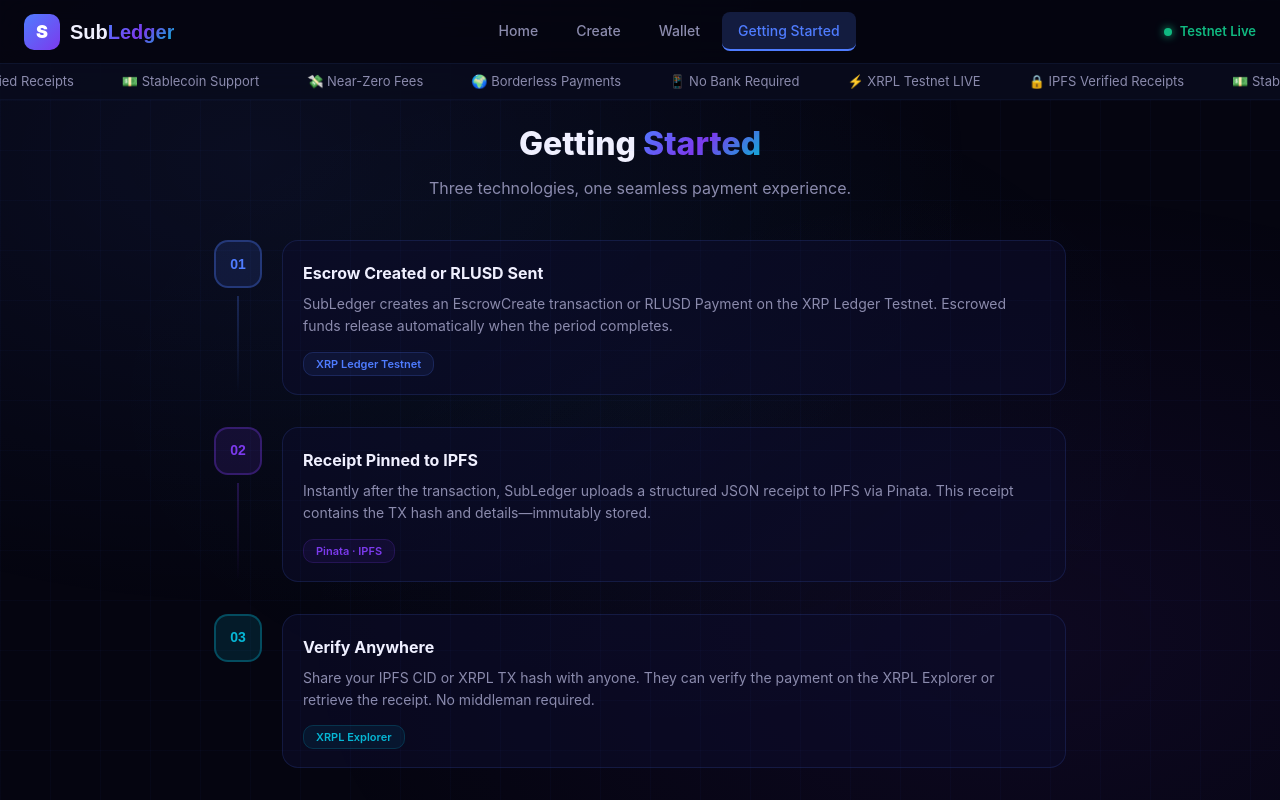
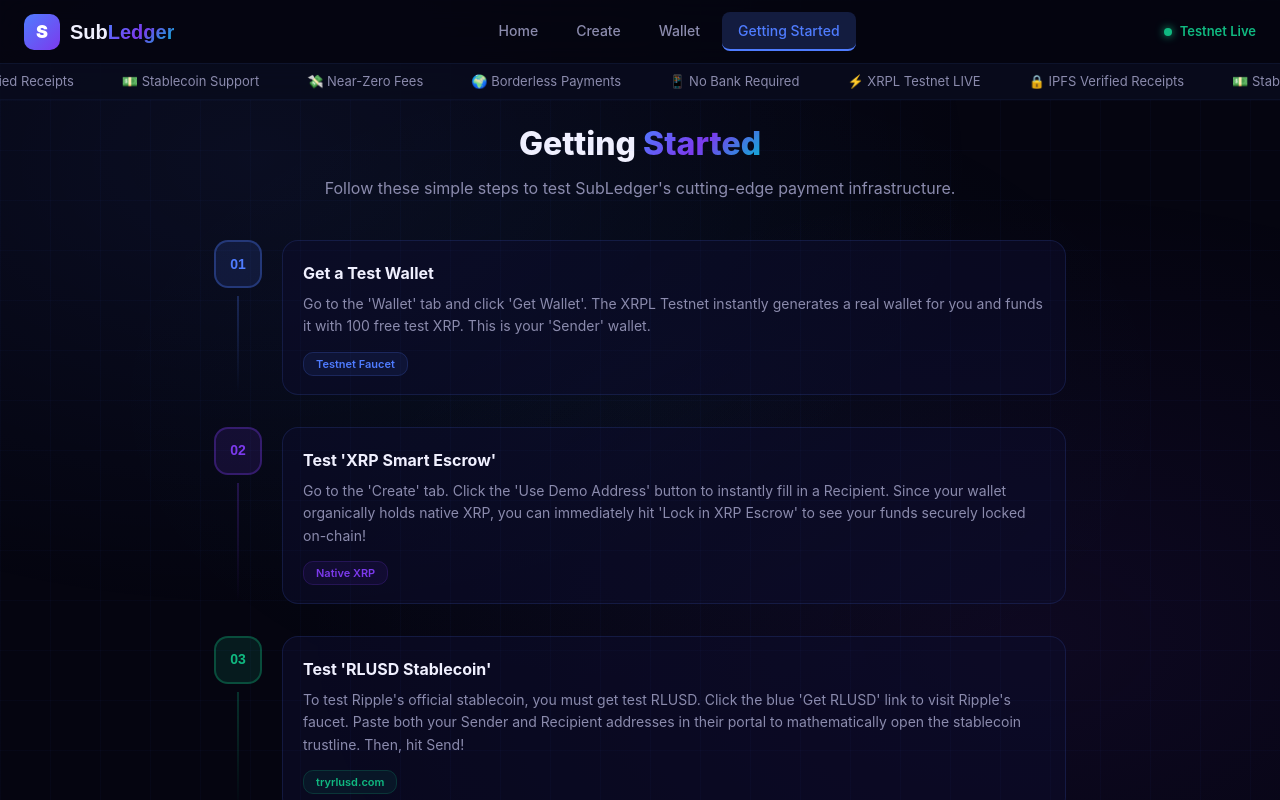
Before and after one commit to pushpakumar02/subledger, a Next.js app: page /getting-started in a window 1280 px wide. Shown: the top 800 px of the page. Built offline with nearby package versions, Linux system fonts and the light colour scheme.

Commit message:
📝 Rewrite Getting Started content to be beginner friendly and instructional

```diff
--- a/src/app/getting-started/page.tsx
+++ b/src/app/getting-started/page.tsx
@@ -10,28 +10,34 @@
                     Getting <span className="gradient-text">Started</span>
                 </h2>
                 <p style={{ textAlign: "center", color: "var(--text-secondary)", marginBottom: "40px" }}>
-                    Three technologies, one seamless payment experience.
+                    Follow these simple steps to test SubLedger's cutting-edge payment infrastructure.
                 </p>
 
                 {/* Steps */}
                 {[
                     {
                         step: "01", color: "#4f7cff",
-                        title: "Escrow Created or RLUSD Sent",
-                        desc: "SubLedger creates an EscrowCreate transaction or RLUSD Payment on the XRP Ledger Testnet. Escrowed funds release automatically when the period completes.",
-                        tech: "XRP Ledger Testnet",
+                        title: "Get a Test Wallet",
+                        desc: "Go to the 'Wallet' tab and click 'Get Wallet'. The XRPL Testnet instantly generates a real wallet for you and funds it with 100 free test XRP. This is your 'Sender' wallet.",
+                        tech: "Testnet Faucet",
                     },
                     {
                         step: "02", color: "#7c3aed",
-                        title: "Receipt Pinned to IPFS",
-                        desc: "Instantly after the transaction, SubLedger uploads a structured JSON receipt to IPFS via Pinata. This receipt contains the TX hash and details—immutably stored.",
-                        tech: "Pinata · IPFS",
+                        title: "Test 'XRP Smart Escrow'",
+                        desc: "Go to the 'Create' tab. Click the 'Use Demo Address' button to instantly fill in a Recipient. Since your wallet organically holds native XRP, you can immediately hit 'Lock in XRP Escrow' to see your funds securely locked on-chain!",
+                        tech: "Native XRP",
                     },
                     {
-                        step: "03", color: "#06b6d4",
-                        title: "Verify Anywhere",
-                        desc: "Share your IPFS CID or XRPL TX hash with anyone. They can verify the payment on the XRPL Explorer or retrieve the receipt. No middleman required.",
-                        tech: "XRPL Explorer",
+                        step: "03", color: "#10b981",
+                        title: "Test 'RLUSD Stablecoin'",
+                        desc: "To test Ripple's official stablecoin, you must get test RLUSD. Click the blue 'Get RLUSD' link to visit Ripple's faucet. Paste both your Sender and Recipient addresses in their portal to mathematically open the stablecoin trustline. Then, hit Send!",
+                        tech: "tryrlusd.com",
+                    },
+                    {
+                        step: "04", color: "#06b6d4",
+                        title: "View your immuntable receipt",
+                        desc: "Instantly after sending a payment or escrow, SubLedger uploads a structured JSON receipt directly to the decentralized IPFS network. You can copy the IPFS CID or view the raw TX Hash live on the XRPL Explorer!",
+                        tech: "Pinata IPFS",
                     },
                 ].map((item, i) => (
                     <div key={i} style={{ display: "flex", gap: "20px", marginBottom: "32px" }}>
@@ -43,9 +49,9 @@
                                 fontWeight: 900, fontSize: "14px", color: item.color,
                                 fontFamily: "'Space Grotesk', sans-serif",
                             }}>{item.step}</div>
-                            {i < 2 && <div style={{ width: 2, flex: 1, background: `linear-gradient(to bottom, ${item.color}40, transparent)`, marginTop: "8px" }} />}
+                            {i < 3 && <div style={{ width: 2, flex: 1, background: `linear-gradient(to bottom, ${item.color}40, transparent)`, marginTop: "8px" }} />}
                         </div>
-                        <div className="glass-card" style={{ flex: 1, padding: "20px", marginBottom: i < 2 ? "0" : undefined }}>
+                        <div className="glass-card" style={{ flex: 1, padding: "20px", marginBottom: i < 3 ? "0" : undefined }}>
                             <div style={{ fontWeight: 700, fontSize: "16px", marginBottom: "8px" }}>{item.title}</div>
                             <div style={{ color: "var(--text-secondary)", fontSize: "14px", lineHeight: 1.6, marginBottom: "12px" }}>
                                 {item.desc}
```
